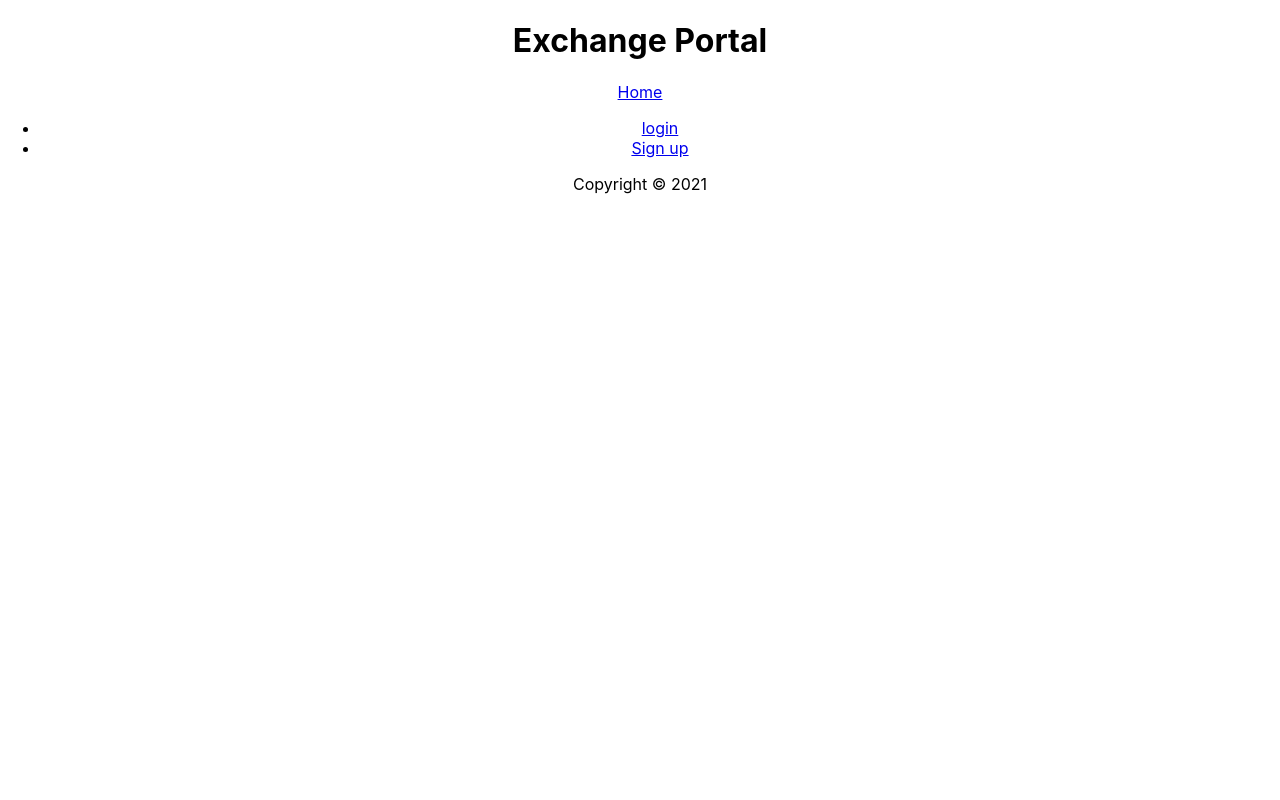
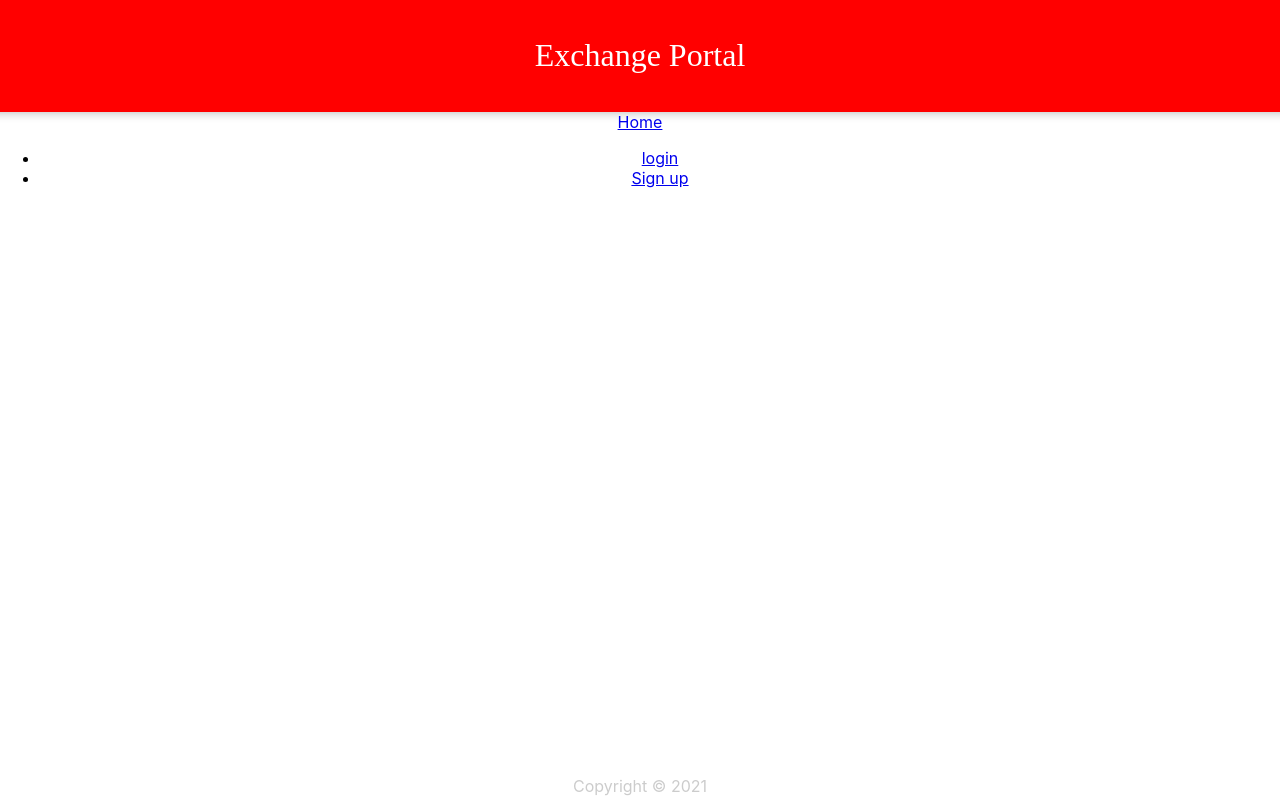
Before and after one commit to arjunkareti/TT3_Group4, a React (Create React App) app in the folder tt3-group4/: page / in a window 1280 px wide. Built offline with nearby package versions, Linux system fonts and the light colour scheme.

Commit message:
modify the app.css for header and footer

```diff
--- a/tt3-group4/src/App.css
+++ b/tt3-group4/src/App.css
@@ -36,3 +36,28 @@
     transform: rotate(360deg);
   }
 }
+
+header {
+  background-color: red;
+  margin: auto -16px;
+  padding: 16px 32px;
+  box-shadow: 0 0 10px 0 rgba(0, 0, 0, 0.3);
+}
+
+header h1 {
+  color: #fff;
+  font-family: "McLaren", cursive;
+  font-weight: 200;
+}
+
+footer {
+  position: absolute;
+  text-align: center;
+  bottom: 0;
+  width: 100%;
+  height: 2.5rem;
+}
+
+footer p {
+  color: #ccc;
+}
```
